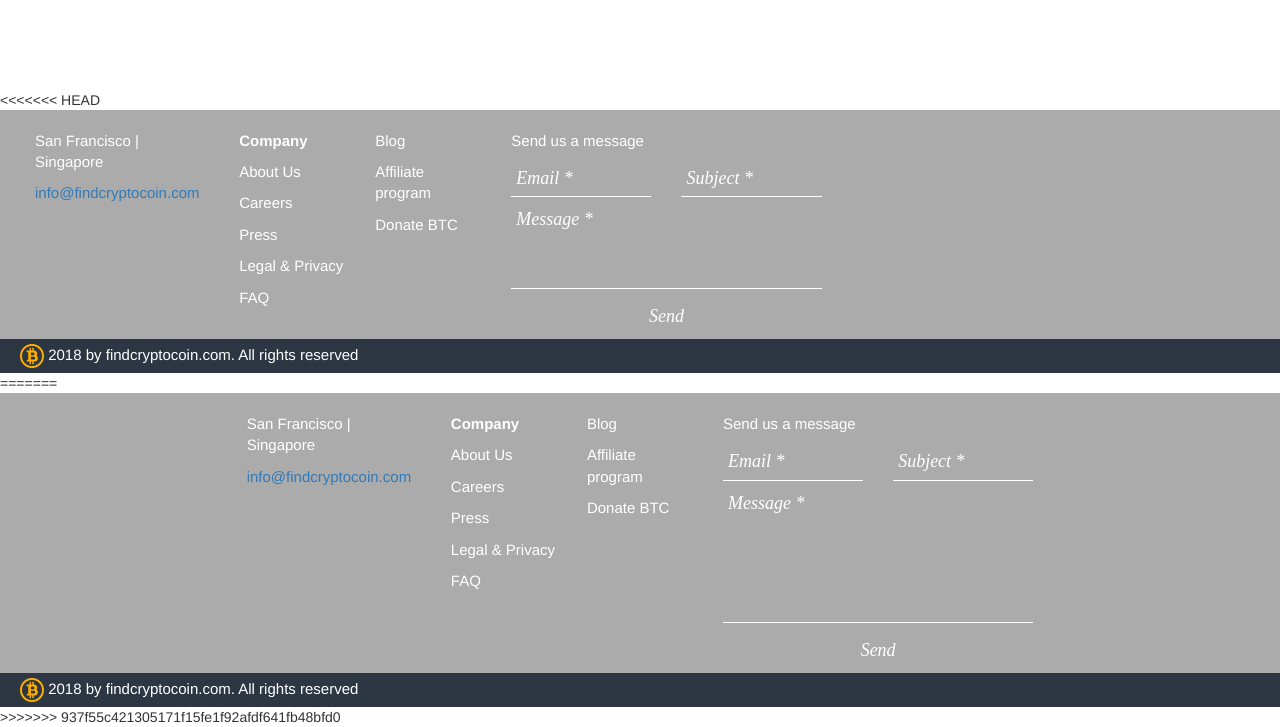
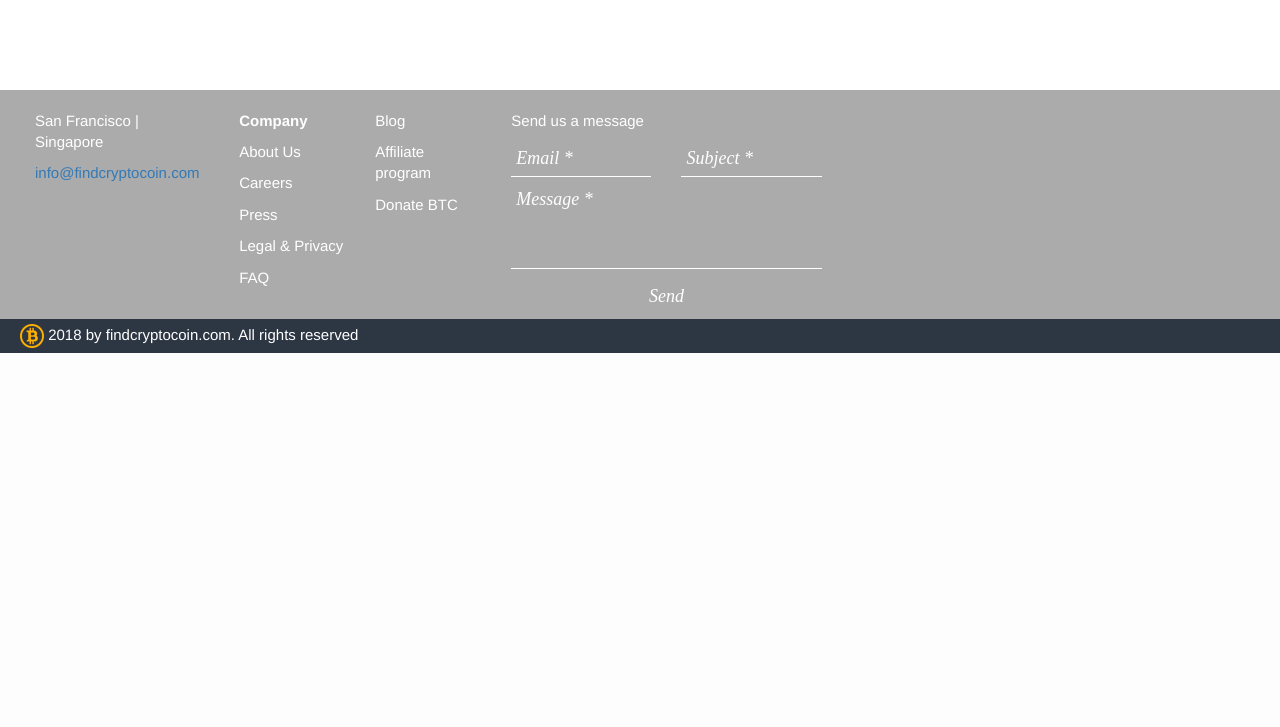
Before and after one commit to calinblitiu/findcryptocoin.com, a CodeIgniter app: page /index.php/home/seeauctions in a window 1280 px wide. Shown: the part 527-1254 px from the top of the page. After the commit the page ends 880 px from the top, so only its background shows below. Run offline with CodeIgniter, Linux system fonts and the light colour scheme; data comes from the database, SQL or seed files in the repository; data that the repository does not hold is empty; some libraries are stand-ins or nearby versions.

Commit message:
git merge

```diff
--- a/application/views/home/footer.php
+++ b/application/views/home/footer.php
@@ -1,4 +1,4 @@
-<<<<<<< HEAD
+
 	</div>
 	<!-- footer start-->
 	<div class="footer">
@@ -145,151 +145,3 @@
 </script>
 </body>
 </html>
-=======
-	</div>
-	<!-- footer start-->
-	<div class="footer">
-		<div class="footer-content">
-
-			<div class="row">
-				<div class="col-md-2"></div>
-				<div class="col-md-8">
-					<div class="col-md-3 col-sm-12">
-						<p>San Francisco | Singapore</p>
-						<p><a href="mailto:info@findcryptocoin.com">info@findcryptocoin.com</a></p>
-						<div class="socials">
-							<div class="row">
-								<?php foreach ($socials as $social_item): ?>
-									<div class="col-md-1 col-xl-1 col-sm-1">
-										<a href="<?=$social_item['social_target']?>" style="font-size: 20px; color: #fff;" target="_blank">
-											<i class="<?=$social_item['social_icon']?>"></i>
-										</a>
-									</div>
-								<?php endforeach ?>
-							</div>
-						</div>
-					</div>
-					<div class="col-md-2 col-sm-12">
-						<p><b>Company</b></p>
-						<?php
-						// var_dump($footer);
-						if($footer['about_us_status'] == 'active'){
-						?>
-							<p><a class="footer-item" href="<?=$footer['about_us_target']?>">About Us</a></p>
-						<?php
-						}
-						if($footer['careers_status'] == 'active'){
-						?>
-						<p><a class="footer-item" href="<?=$footer['careers_target']?>">Careers</a></p>
-						<?php
-						}
-						if($footer['press_status'] == 'active'){
-						?>
-						<p><a class="footer-item" href="<?=$footer['press_target']?>">Press</a></p>
-						<?php
-						}
-						if($footer['legal_status'] == 'active'){
-						?>
-						<p><a class="footer-item" href="<?=$footer['legal_target']?>">Legal & Privacy</a></p>
-						<?php
-						}
-						if($footer['faq_status'] == 'active'){
-						?>
-						<p><a class="footer-item" href="<?=$footer['faq_target']?>">FAQ</a></p>
-						<?php
-						}
-						?>
-					</div>
-
-					<div class="col-md-2 col-sm-12">
-						<?php
-						if($footer['legal_status'] == 'active'){
-						?>
-						<p><a class="footer-item" href="<?=$footer['blog_target']?>">Blog</a></p>
-						<?php
-						}
-						if($footer['affilate_status'] == 'active'){
-						?>
-						<p><a class="footer-item" href="<?=$footer['affilate_target']?>">Affiliate program</a></p>
-						<?php
-						}
-						if($footer['donate_status'] == 'active'){
-						?>
-						<p><a class="footer-item" href="<?=$footer['donate_target']?>">Donate BTC </a></p>
-						<?php
-						}
-						?>
-					</div>
-
-					<div class="col-md-5 col-sm-12">
-						<div class="row">
-							<div class="col-md-6">
-								<p>Send us a message</p>
-							</div>
-							<form action="#">
-							 <!--  <div class="form-group" style="display: flex;">
-							  	<span style="position: absolute;height: 38px; padding: 8px;"><i class="fas fa-search"></i></span>
-							    <input type="text" class="form-control" placeholder="Search" style="padding-left: 30px;">
-							  </div> -->
-							</form>
-						</div>
-						<form action="contact_us" method="post">
-							<div class="row">
-								<div class="col-md-6">
-									<input type="email" name="email" placeholder="Email *" class="footer-input" required="">
-								</div>
-
-								<div class="col-md-6">
-									<input type="text" name="subject" placeholder="Subject *" class="footer-input" required="">
-								</div>
-							</div>
-
-							<div class="row">
-								<div class="col-md-12">
-									<textarea name="message" placeholder="Message *" required="" rows="5" class="footer-input" style="resize: none;"></textarea>
-								</div>
-							</div>
-
-							<div class="">
-								<button class="footer-input" style="border: 0;">Send</button>
-							</div>
-						</form>
-					</div>
-				</div>
-
-			</div>
-
-			<div class="row" style="background: #2d3643; margin:0 -20px;">
-				<!-- <div class="col-md-1"></div> -->
-
-				<div class="col-md-12">
-					<p style="margin: 5px;">
-						<a href="<?=base_url().$this->session->userdata('logo_target')?>" style="text-decoration: none;">
-						<img src="<?=base_url()?>assets/logos/<?=$this->session->userdata('logo_image')?>">
-
-
-						</a>
-					 2018 by findcryptocoin.com. All rights reserved
-					</p>
-				</div>
-			</div>
-		</div>
-
-		<div class="footer-bg"></div>
-	</div>
-	<!-- footer end -->
-  <script defer src="https://use.fontawesome.com/releases/v5.0.8/js/all.js"></script>
-<script type="text/javascript">
-	$(".menu-bar-open").click(function(){
-		$(".menu-div-mobile").addClass("open");
-		$(".menu-div-mobile").removeClass("close");
-	});
-
-	$(".menu-bar-close").click(function(){
-		$(".menu-div-mobile").addClass("close");
-		$(".menu-div-mobile").removeClass("open");
-	});
-</script>
-</body>
-</html>
->>>>>>> 937f55c421305171f15fe1f92afdf641fb48bfd0
```
